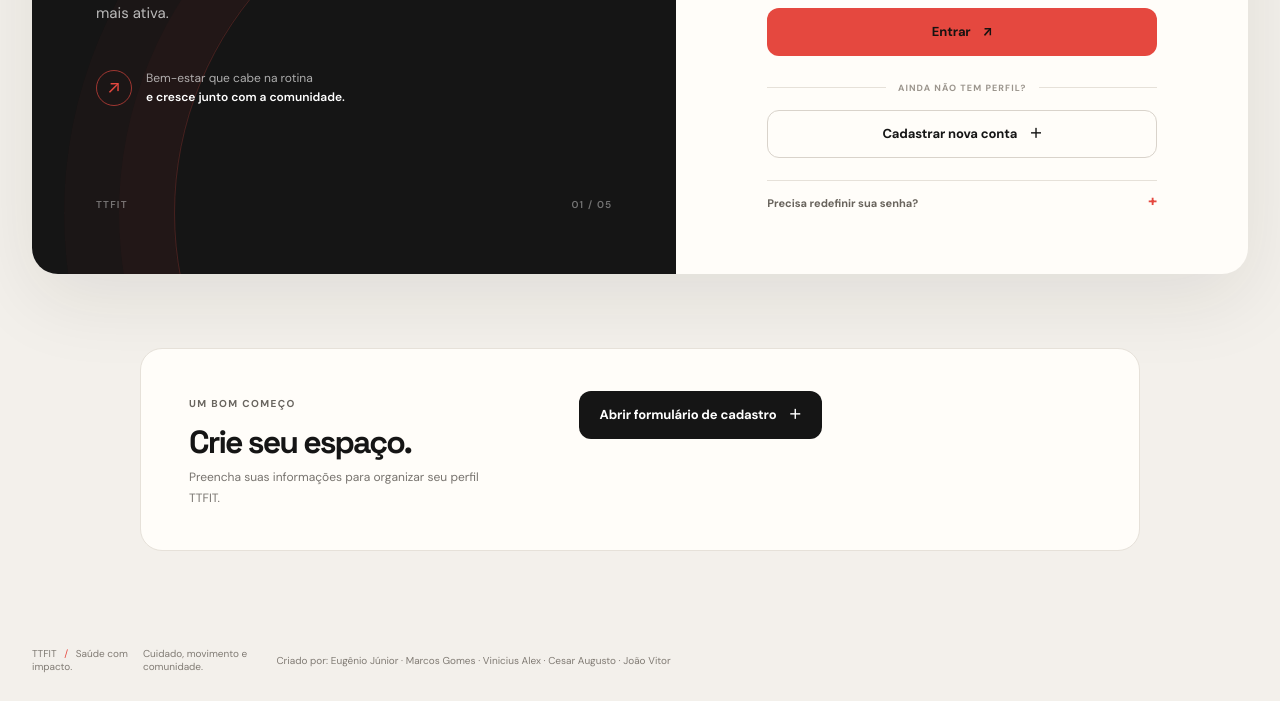
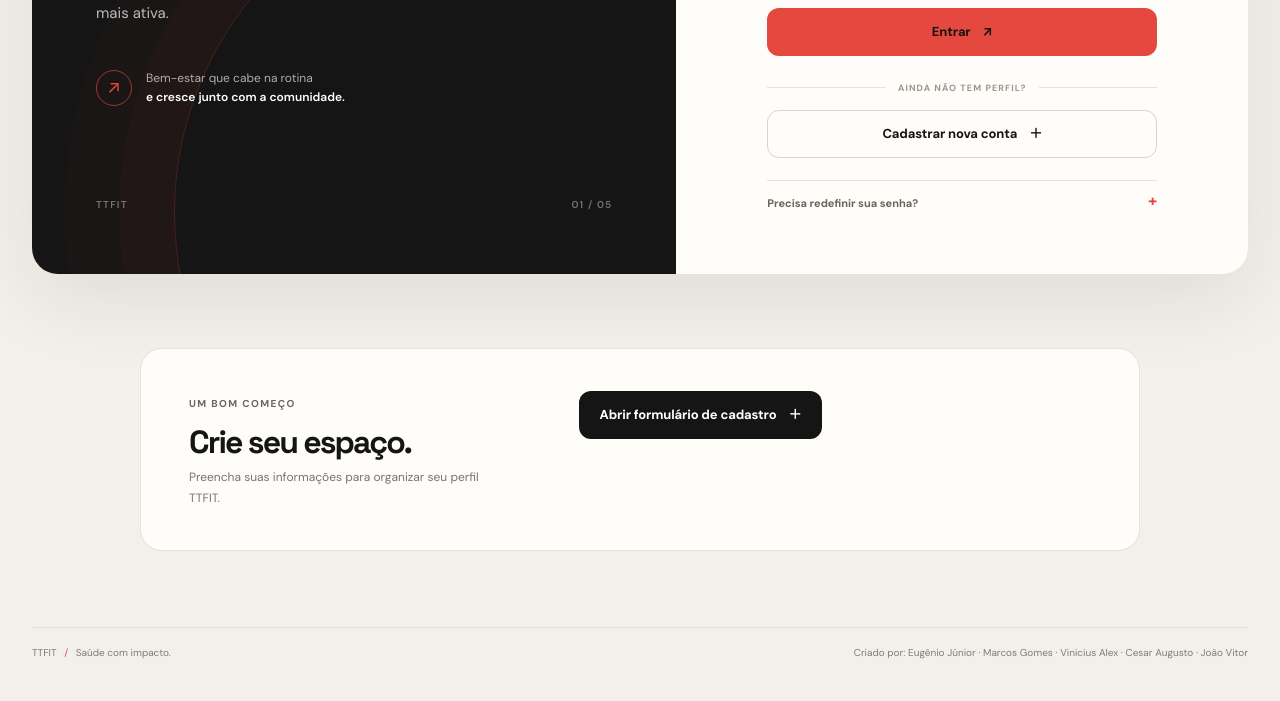
Before and after one commit to EugenioJ/ttfit, a plain HTML site: page index.html in a window 1280 px wide. Shown: the part 584-1285 px from the top of the page. Drawn offline with Linux system fonts and the light colour scheme.

Commit message:
Ajusta navegação e rodapé

```diff
--- a/index.html
+++ b/index.html
@@ -108,9 +108,8 @@
     </details>
   </section>
 
-  <footer class="site-footer auth-footer" id="ajuda">
+  <footer class="site-footer auth-footer creators-footer" id="ajuda">
     <span>TTFIT <span class="footer-separator">/</span> Saúde com impacto.</span>
-    <span>Cuidado, movimento e comunidade.</span>
     <span class="creators-names">Criado por: Eugênio Júnior · Marcos Gomes · Vinicius Alex · Cesar Augusto · João Vitor</span>
   </footer>
 </body>
--- a/styles.css
+++ b/styles.css
@@ -461,5 +461,4 @@ img { max-width: 100%; display: block; }
 /* Rodapé discreto com os criadores do projeto. */
 .creators-footer { gap: 16px; flex-wrap: wrap; border-top: 1px solid var(--line, #e8e4df); margin-top: 28px; padding-top: 16px; }
 .creators-footer > span:last-child, .creators-names { color: #807b74; font-size: 10px; line-height: 1.7; text-align: right; }
-.auth-footer .creators-names { flex-basis: 100%; text-align: left; }
 @media (max-width: 640px) { .creators-footer { align-items: flex-start; flex-direction: column; gap: 4px; } .creators-footer > span:last-child, .creators-names { text-align: left; } }
```
Also changed, not shown: comunidade.html (+1 -1 lines).
